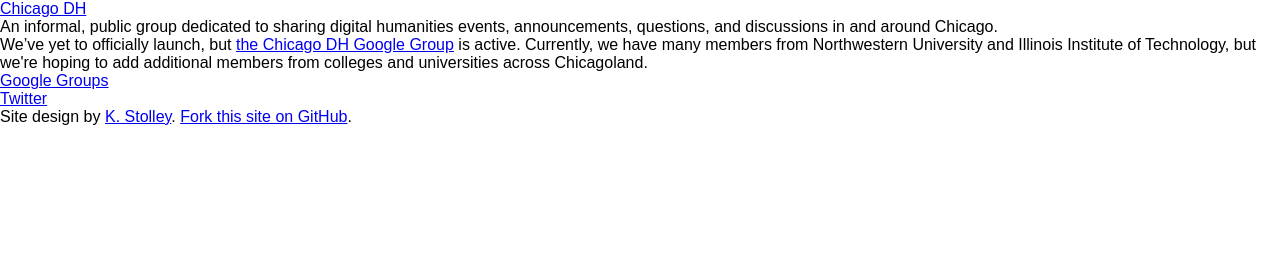
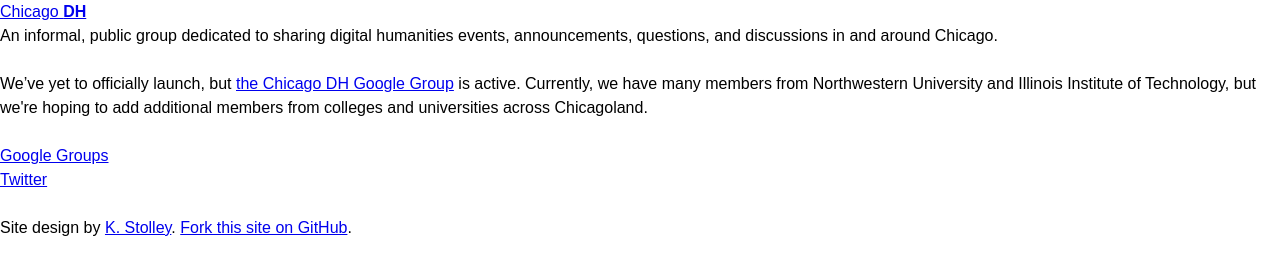
Before and after one commit to aprilwelch/chicago-dh, a plain HTML site: page index.html in a window 1280 px wide. Drawn offline with Linux system fonts and the light colour scheme.

Commit message:
Sloppy commit; some base styles plus IDs throughout the HTML

```diff
--- a/index.html
+++ b/index.html
@@ -9,26 +9,39 @@
 /* YUI 3.8.1 (build 5795) Copyright 2013 Yahoo! Inc. http://yuilibrary.com/license/ */
 html{color:#000;background:#FFF}body,div,dl,dt,dd,ul,ol,li,h1,h2,h3,h4,h5,h6,pre,code,form,fieldset,legend,input,textarea,p,blockquote,th,td{margin:0;padding:0}table{border-collapse:collapse;border-spacing:0}fieldset,img{border:0}address,caption,cite,code,dfn,em,strong,th,var{font-style:normal;font-weight:normal}ol,ul{list-style:none}caption,th{text-align:left}h1,h2,h3,h4,h5,h6{font-size:100%;font-weight:normal}q:before,q:after{content:''}abbr,acronym{border:0;font-variant:normal}sup{vertical-align:text-top}sub{vertical-align:text-bottom}input,textarea,select{font-family:inherit;font-size:inherit;font-weight:inherit}input,textarea,select{*font-size:100%}legend{color:#000}#yui3-css-stamp.cssreset{display:none}
 
+  /* Base */
+  html {
+    font-family: sans-serif;
+    line-height: 24px;
+  }
+  p, ul {
+    margin-bottom: 24px;
+  }
 
-  html { font-family: sans-serif; }
+  /* Layout */
+  #page-header {
+
+  }
+
 </style>
 </head>
 <body>
 
-<h1><a href="http://chicago.digitalhumaniti.es/" rel="home">Chicago DH</a></h1>
-<p>
+<h1 id="page-header"><a href="http://chicago.digitalhumaniti.es/" rel="home">Chicago <b>DH</b></a></h1>
+
+<p id="mission">
   An informal, public group dedicated to sharing digital humanities events, announcements,
   questions, and discussions in and around Chicago.
 </p>
 
-<p>
+<p id="news">
   We’ve yet to officially launch, but <a href="https://groups.google.com/forum/#!forum/chicago-dh">the Chicago DH Google Group</a>
   is active. Currently, we have many members from Northwestern University and Illinois Institute of
   Technology, but we're hoping to add additional members from colleges and universities across
   Chicagoland.
 </p>
 
-<ul>
+<ul id="links">
   <li>
     <a href="https://groups.google.com/forum/#!forum/chicago-dh">Google Groups</a>
   </li>
@@ -37,7 +50,7 @@
   </li>
 </ul>
 
-<p>
+<p id="page-footer">
   Site design by <a href="http://karlstolley.com/">K. Stolley</a>.
   <a href="https://github.com/karlstolley/chicago-dh">Fork this site on GitHub</a>.
 </p>
```
